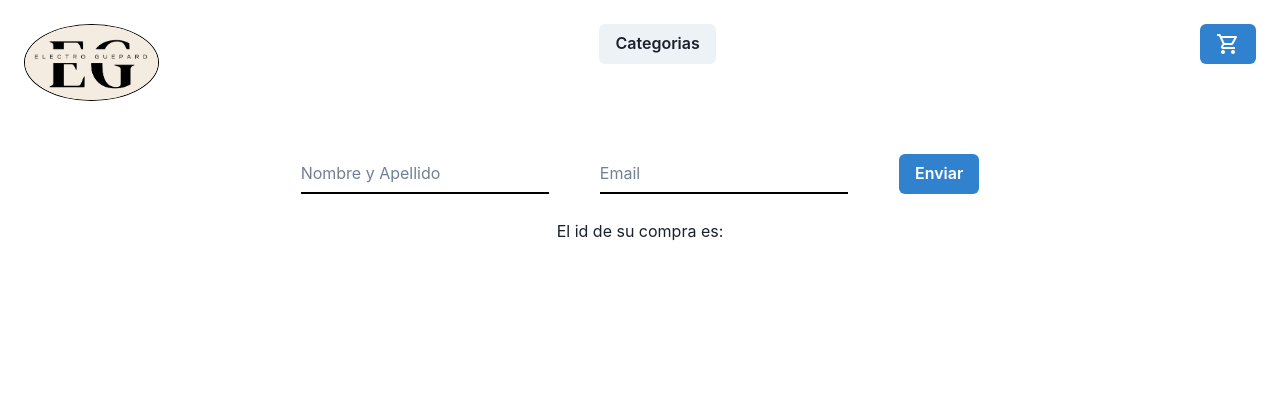
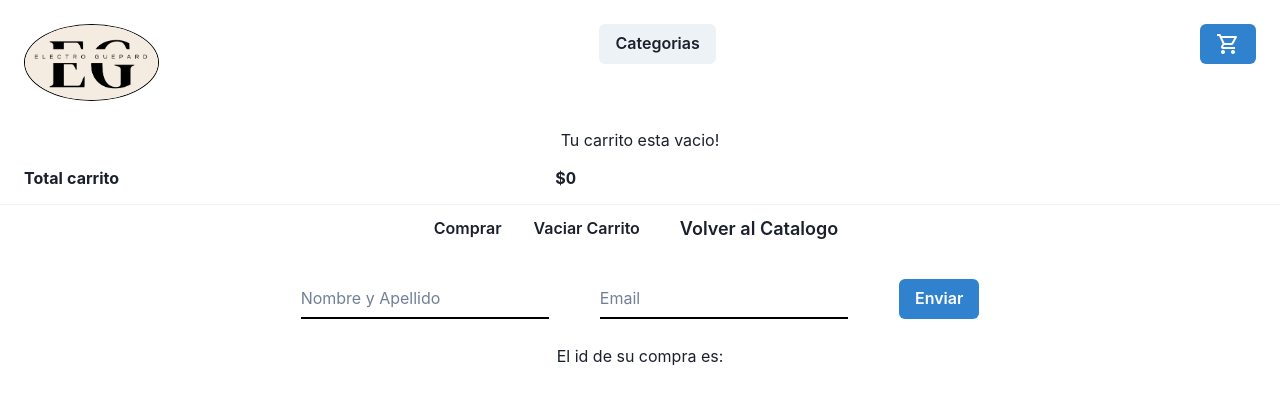
Before and after one commit to Nicoschaberger/Electro-Guepard, a React (Vite) app: page /Cart in a window 1280 px wide. Shown: the top 404 px of the page. Built offline with nearby package versions, Linux system fonts and the light colour scheme.

Commit message:
revision del proyecto

```diff
--- a/src/App.css
+++ b/src/App.css
@@ -82,3 +82,11 @@
 .compra{
   margin: 3%;
 }
+
+.vacioCarro{
+  text-align: center;
+}
+
+.op{
+  margin: auto;
+}
--- a/src/components/Cart.jsx
+++ b/src/components/Cart.jsx
@@ -1,11 +1,84 @@
+import { useContext } from 'react'
 import Form from './Form'
+import { CartContext } from '../context/ShoppingCartProvider'
+import { Table,
+  Thead,
+  Tbody,
+  Tfoot,
+  Tr,
+  Th,
+  Td,
+  TableCaption,
+  Button,
+  Center,
+  TableContainer, } from '@chakra-ui/react'
+
 
 const Cart = () => {
-  return (
+
+  const{ cart, removeFromCart, cartPriceTotal, clearCart, cartPrice } = useContext(CartContext)
+
+return (
   <>
-   <Form/>
+    {cart.length === 0 ? <p className='vacioCarro'>Tu carrito esta vacio!</p>
+    :<>
+      {cart.map((item)=>{
+        return(
+        <div key={item.id}>
+          <TableContainer>
+            <Table size='sm'>
+              <Thead>
+                <Tr>
+                  <Th>Producto</Th>
+                  <Th>Precio</Th>
+                  <Th isNumeric>Cantidad</Th>
+                  <Th></Th>
+                  <Th></Th>
+                  <Th></Th>
+                  <Th></Th>
+                </Tr>
+              </Thead>
+              <Tbody>
+                <Tr>
+                  <Td>{item.nombre}</Td>
+                  <Td>${item.precio}</Td>
+                  <Td isNumeric>{item.counter}</Td>
+                  <Td><strong>Total:</strong></Td>
+                  <Td><strong>${item.precio * item.counter}</strong></Td>
+                  <Td></Td>
+                  <Button variant="outline-danger" onClick={() => removeFromCart (item.id)} >X</Button>
+                </Tr>
+              </Tbody>
+            </Table>
+          </TableContainer>
+        </div>
+        )
+      })}
+    </>}
+    <TableContainer>
+      <Table>
+      <Tbody>
+                <Tr>
+                  <Td><strong>Total carrito </strong></Td>
+                  <Td isNumeric> <strong> ${cartPriceTotal()} </strong></Td>
+                  <Td></Td>
+                  <Td></Td>
+                  <Td></Td>
+                  <Td></Td>
+                  <Td></Td>
+                </Tr>
+              </Tbody>
+      </Table>
+    </TableContainer>
+        <Center>
+
+          <Button variant="outline-danger" onClick={() => clearCart()} >Comprar</Button>
+          <Button variant="outline-danger" onClick={() => clearCart()} >Vaciar Carrito</Button>
+          <Button variant="outline-primary" size="lg">Volver al Catalogo</Button>
+        </Center>
+      <Form/>
   </>
   )
 }
 
-export default Cart
+export default Cart
--- a/src/components/item.jsx
+++ b/src/components/item.jsx
@@ -19,10 +19,7 @@ const item = ({id, imagen, nombre}) => {
     <Divider />
         <CardFooter>
             <ButtonGroup className='botones' spacing='2'>
-                <Link to="/Cart">
-                <Button variant='solid' colorScheme='blue'> Comprar ahora! </Button>
-                </Link>
-                <Button variant='ghost' colorScheme='blue'>
+                <Button variant='solid' colorScheme='blue'>
                 <Link to={`/Item/${id}`}> Descripcion </Link>
                 </Button>
             </ButtonGroup>
--- a/src/components/itemCount.jsx
+++ b/src/components/itemCount.jsx
@@ -27,8 +27,7 @@ const ItemCount = ({addToCart}) => {
                 <Button onClick = {() => addToCart()} colorScheme='blue' className='im'>{counter}</Button>
                 <Button colorScheme='blue' className="im" onClick={decrement}> - </Button>
                 <Button colorScheme='blue' className="im" onClick={reset}>Borrar</Button>
-
-                <Button variant='solid' colorScheme='blue'  onClick={()=>addToCart(counter)}> Agregar </Button>
+                <Button variant='solid' className="im" colorScheme='blue' onClick={()=>addToCart(counter)}> Agregar </Button>
 
             </ButtonGroup>
 
--- a/src/components/itemDatail.jsx
+++ b/src/components/itemDatail.jsx
@@ -46,7 +46,7 @@ const ItemDatail = ( {nombre, descripcion, precio, stock, imagen, id} ) => {
             </Stack>
         </CardBody>
     <Divider />
-        <CardFooter>
+        <CardFooter className='op'>
            { purchase
            ? <Link to='/Cart'>
             <Button variant='solid' colorScheme='blue'>Ir al carrito</Button>
--- a/src/context/ShoppingCartProvider.jsx
+++ b/src/context/ShoppingCartProvider.jsx
@@ -6,8 +6,25 @@ export const ShoppingCartProvider = ( {children} ) => {
 
   const [cart, setCart] = useState([]);
 
+  const removeFromCart = (itemId) => {
+    const newCart = cart.filter((item) => item.id !== itemId);
+    setCart(newCart);
+  };
+
+  const cartPriceTotal= ()=>{
+    return cart.reduce((total, item) => total + (item.precio * item.counter), 0);
+  }
+
+  const cartPrice = ()=>{
+    return cart.reduce((item) => (item.precio * item.counter));
+  }
+
+  const clearCart= ()=>{
+    setCart([])
+  }
+
   return (
-    <CartContext.Provider value={{cart, setCart}}>
+    <CartContext.Provider value={{cart, setCart, removeFromCart, cartPriceTotal, clearCart, cartPrice}}>
       {children}
     </CartContext.Provider>
   );
```
